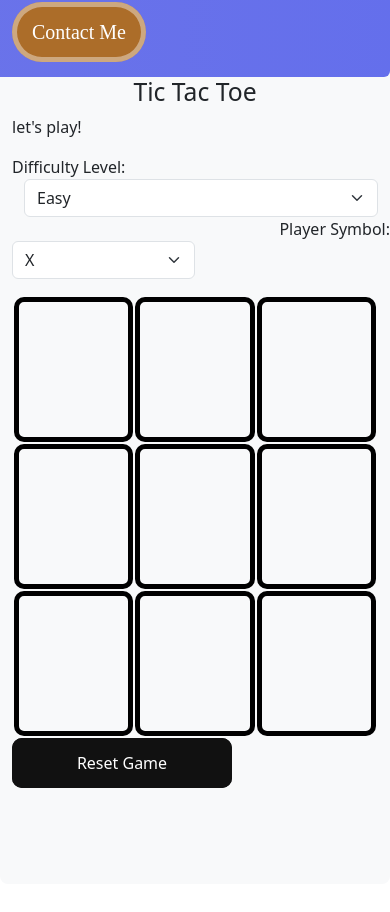
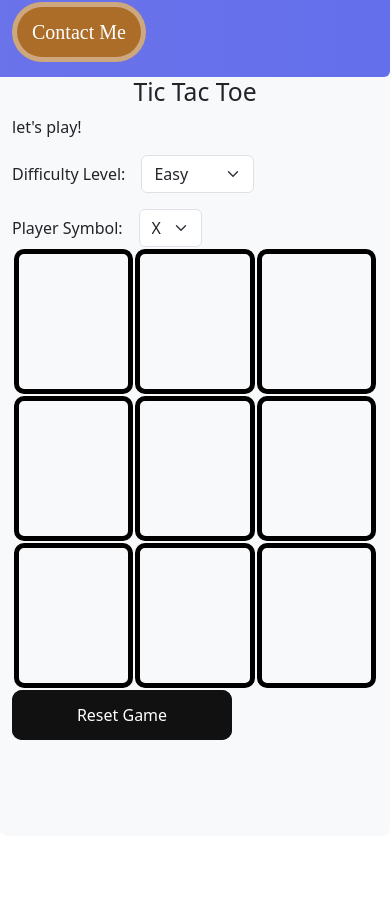
Before and after one commit to jduero/myPortfolio, an Angular app: page / in a window 390 px wide. Shown: the part 766-1678 px from the top of the page. Built offline with nearby package versions, Linux system fonts and the light colour scheme.

Commit message:
update responsiveness and update tictactoe

```diff
--- a/src/app/app.component.html
+++ b/src/app/app.component.html
@@ -20,7 +20,7 @@
   <div class="pt-5 pb-5 mb-4 bg-body-tertiary rounded-3">
     <div class="container-fluid py-5">
       <div class="row">
-        <div class="col-lg-6 col-md-12 text-white rounded-end bg-color-overlay">
+        <div class="col-md-12 text-white rounded-end bg-color-overlay">
           <h1 class="display-5 fw-bold">Hi I'm Jan, a Software developer</h1>
           <p class="fs-4">I am a highly experienced software developer with over 5 years of experience in technologies
             such as ASP.NET, .NET Core, HTML, CSS, JavaScript, and MSSQL. I have a strong background in building robust
@@ -31,7 +31,7 @@
             simultaneously. </p>
           <button class="pulse-button">Contact Me</button>
         </div>
-        <div class="col-md-6 justify-content-center">
+        <div class="justify-content-center">
           <app-tictactoe></app-tictactoe>
         </div>
       </div>
--- a/src/app/components/tictactoe/tictactoe.component.css
+++ b/src/app/components/tictactoe/tictactoe.component.css
@@ -6,7 +6,6 @@ td:hover {
 .table td {
   height: 145px;
   width: 165px;
-
 }
 
 td {
@@ -21,7 +20,6 @@ td {
 table {
   border-collapse: unset;
 }
-
 
 .table-container {
   position: relative;
@@ -38,7 +36,6 @@ table {
   animation-name: fadeIn;
   animation-duration: 2s;
 }
-
 
 .table-container table {
   z-index: 2;
@@ -70,15 +67,16 @@ table {
   }
 }
 
-
-
-.strike-through-row , .strike-through-column , .strike-through-diagonal-left, .strike-through-diagonal-right{
+.strike-through-row,
+.strike-through-column,
+.strike-through-diagonal-left,
+.strike-through-diagonal-right {
   position: relative;
   z-index: 0;
 }
 
 .strike-through-row::after {
-    content: '';
+  content: "";
   position: absolute;
   top: 50%;
   left: 0;
@@ -89,7 +87,7 @@ table {
 }
 
 .strike-through-column::after {
-    content: '';
+  content: "";
   position: absolute;
   top: 0;
   left: 50%;
@@ -100,7 +98,7 @@ table {
 }
 
 .strike-through-diagonal-left::after {
-    content: '';
+  content: "";
   position: absolute;
   top: 0;
   left: 0;
@@ -108,11 +106,11 @@ table {
   height: 10px;
   background-color: red;
   transform-origin: top left; /* Update the transform origin */
-    transform: translateY(-100%) rotate(36deg)
+  transform: translateY(-100%) rotate(36deg);
 }
 
 .strike-through-diagonal-right::after {
-    content: '';
+  content: "";
   position: absolute;
   top: 0;
   right: 0;
@@ -123,28 +121,34 @@ table {
   transform: translateY(calc(-100% + 2px)) rotate(-37deg);
 }
 
+@media (min-width: 320px) {
+    .strike-through-diagonal-left::after {
+      width: 222%;
+      transform: translateY(-100%) rotate(56deg);
+    }
+  }
+
+
 @media (min-width: 768px) {
   .strike-through-diagonal-left::after {
-      width: 211%;
-      transform: translateY(-100%) rotate(55deg)
+    width: 126%;
+    transform: translateY(-100%) rotate(32deg);
   }
 }
 
 @media (min-width: 1024px) {
   .strike-through-diagonal-left::after {
-      width: 157%;
-      transform: translateY(-100%) rotate(46deg)
+    width: 115%;
+    transform: translateY(-100%) rotate(25deg);
   }
 }
 
 @media (min-width: 1440px) {
   .strike-through-diagonal-left::after {
-      width: 131%;
-      transform: translateY(-100%) rotate(36deg);
+    width: 107%;
+    transform: translateY(-100%) rotate(19deg);
   }
 }
-
-
 
 .glow-on-hover {
   width: 220px;
@@ -160,11 +164,22 @@ table {
 }
 
 .glow-on-hover:before {
-    content: '';
-    background: linear-gradient(45deg, #ff0000, #ff7300, #fffb00, #48ff00, #00ffd5, #002bff, #7a00ff, #ff00c8, #ff0000);
+  content: "";
+  background: linear-gradient(
+    45deg,
+    #ff0000,
+    #ff7300,
+    #fffb00,
+    #48ff00,
+    #00ffd5,
+    #002bff,
+    #7a00ff,
+    #ff00c8,
+    #ff0000
+  );
   position: absolute;
   top: -2px;
-    left:-2px;
+  left: -2px;
   background-size: 400%;
   z-index: -1;
   filter: blur(5px);
@@ -172,12 +187,12 @@ table {
   height: calc(100% + 4px);
   animation: glowing 20s linear infinite;
   opacity: 0;
-    transition: opacity .3s ease-in-out;
+  transition: opacity 0.3s ease-in-out;
   border-radius: 10px;
 }
 
 .glow-on-hover:active {
-    color: #000
+  color: #000;
 }
 
 .glow-on-hover:active:after {
@@ -190,7 +205,7 @@ table {
 
 .glow-on-hover:after {
   z-index: -1;
-    content: '';
+  content: "";
   position: absolute;
   width: 100%;
   height: 100%;
@@ -201,7 +216,13 @@ table {
 }
 
 @keyframes glowing {
-    0% { background-position: 0 0; }
-    50% { background-position: 400% 0; }
-    100% { background-position: 0 0; }
+  0% {
+    background-position: 0 0;
   }
+  50% {
+    background-position: 400% 0;
+  }
+  100% {
+    background-position: 0 0;
+  }
+}
--- a/src/app/components/tictactoe/tictactoe.component.html
+++ b/src/app/components/tictactoe/tictactoe.component.html
@@ -1,17 +1,23 @@
 <h2 class="text-center">Tic Tac Toe</h2>
 <p> let's play!</p>
-<div class="mb-3 row">
-  <label class="col-md-2 pe-0 d-flex align-items-center text-nowrap">Difficulty Level:</label>
-  <div class="col-sm-4 ps-4 d-flex justify-content-end">
+
+
+<div class="row g-3 align-items-center">
+  <div class="col-auto">
+    <label class="col-form-label">Difficulty Level:</label>
+  </div>
+  <div class="col-auto">
     <select class="form-select " aria-label="Select difficulty" (change)="difficulty($event)">
       <option value="easy">Easy</option>
       <option value="medium">Medium</option>
       <option value="hard">Hard</option>
     </select>
   </div>
-  <label class="col-md-3 pe-0 d-flex justify-content-end align-items-center">Player Symbol:</label>
-  <div class="col-sm-3 pl-0">
-    <select class="form-select w-50" aria-label="Select symbol" (change)="changePlayerSymbol($event)">
+  <div class="col-auto">
+    <label class="col-form-label">Player Symbol:</label>
+  </div>
+  <div class="col-auto">
+    <select class="form-select" aria-label="Select symbol" (change)="changePlayerSymbol($event)">
       <option value="X">X</option>
       <option value="O">O</option>
     </select>
@@ -20,7 +26,7 @@
 <div class="table-container table-responsive-md">
   <table class="w-100 h-50" [ngClass]="{'fade-out': isHidden, 'fade-in': !isHidden}">
     <tr *ngFor="let row of board; let i = index">
-      <td class="text-center "  [ngClass]="{
+      <td class="text-center " [ngClass]="{
         'strike-through-row': isRowWinningCell(i),
         'strike-through-column': isColumnWinningCell(j),
         'strike-through-diagonal-left': isLeftDiagonalWinningCell() && i === j,
@@ -32,12 +38,12 @@
       </td>
     </tr>
   </table>
-  <!-- <div class="overlay d-grid align-items-center" *ngIf="gameOver">
+  <div class="overlay d-grid align-items-center" *ngIf="gameOver">
     <p>Game Over!</p>
     <p *ngIf="!draw; else drawDiv">Player {{winningSymbol == 'O' ? 'O' : 'X'}} wins!</p>
     <ng-template #drawDiv>
       <p>Draw!</p>
     </ng-template>
-  </div> -->
+  </div>
 </div>
 <button class="glow-on-hover" (click)="resetGame()">Reset Game</button>
```
Lines whose indentation alone changed are shown as unchanged.
